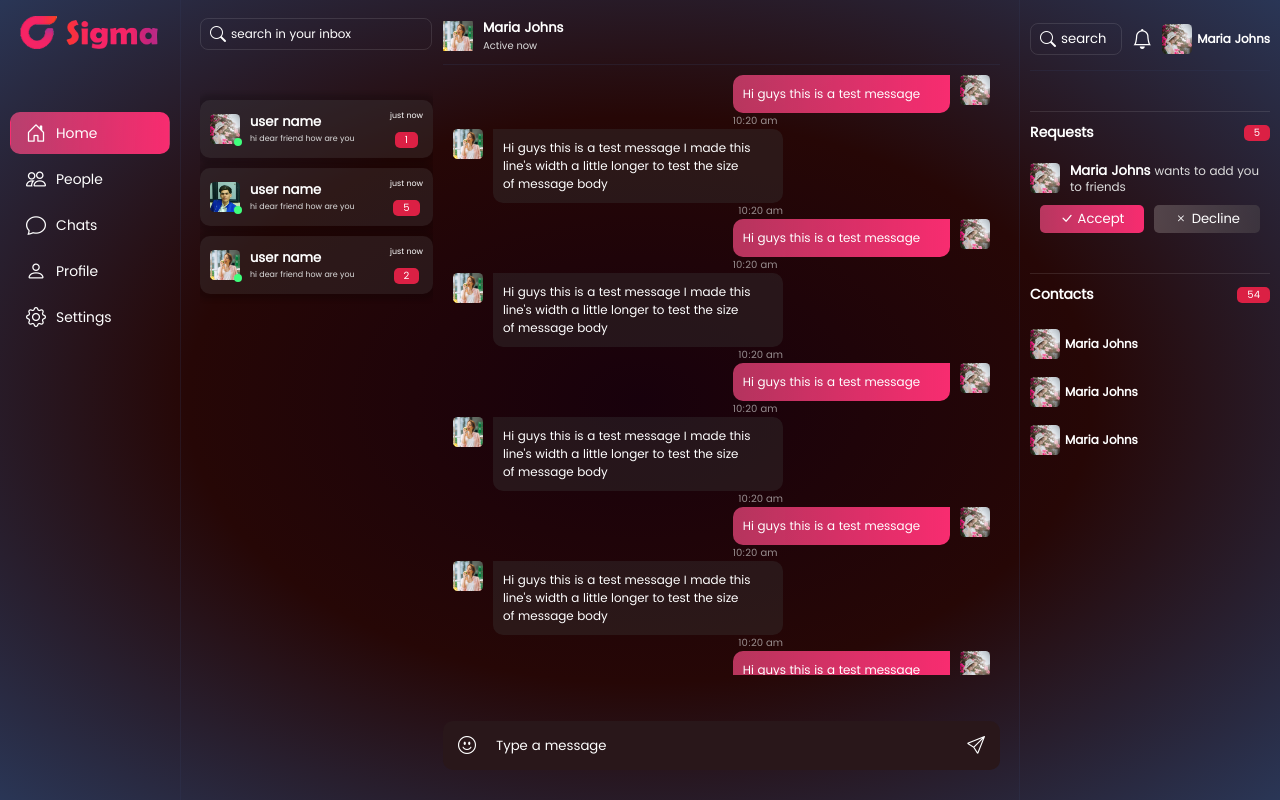
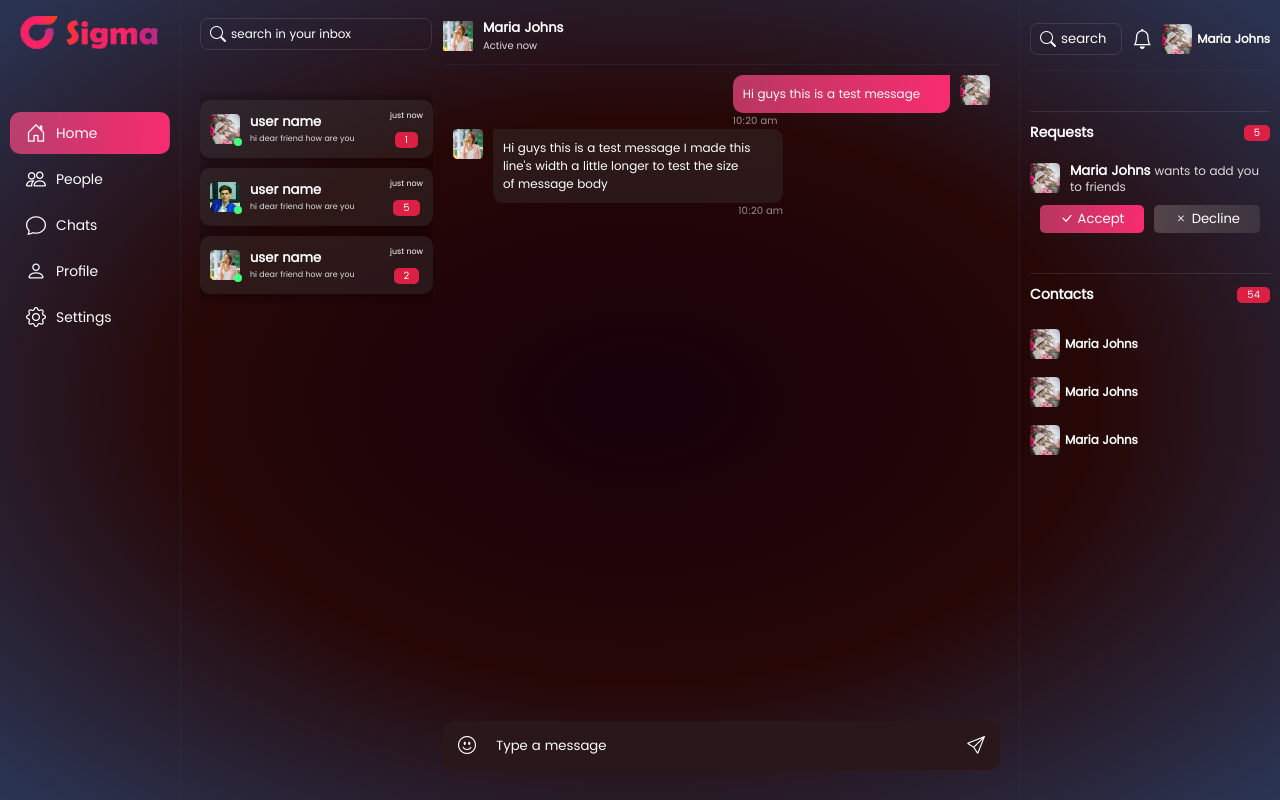
Before and after one commit to Aliherawi7/sigma-ui, a React (Create React App) app: page /chat in a window 1280 px wide. Built offline with nearby package versions, Linux system fonts and the light colour scheme.

Commit message:
unused static elements removed

```diff
--- a/src/pages/Chat/Chat.js
+++ b/src/pages/Chat/Chat.js
@@ -93,62 +93,7 @@ function Chat() {
                                 <span className='message_date'>10:20 am</span>
                             </div>
                         </div>
-                        <div className='send_message display_flex'>
-                            <div className='message_body display_flex flex_direction_column'>
-                                <p className='message_value'>Hi guys this is a test message</p>
-                                <span className='message_date'>10:20 am</span>
-                            </div>
-                            <img src='\images\ProfileImages\user3.jpg' className='profile_avatar_small' />
-                        </div>
-                        <div className='receive_message display_flex'>
-                            <img src='\images\ProfileImages\user2.jpg' className='profile_avatar_small' />
-                            <div className='message_body display_flex flex_direction_column'>
-                                <p className='message_value'>Hi guys this is a test message I made this line's width a little longer to test the size of message body</p>
-                                <span className='message_date'>10:20 am</span>
-                            </div>
-                        </div>
-                        <div className='send_message display_flex'>
-                            <div className='message_body display_flex flex_direction_column'>
-                                <p className='message_value'>Hi guys this is a test message</p>
-                                <span className='message_date'>10:20 am</span>
-                            </div>
-                            <img src='\images\ProfileImages\user3.jpg' className='profile_avatar_small' />
-                        </div>
-                        <div className='receive_message display_flex'>
-                            <img src='\images\ProfileImages\user2.jpg' className='profile_avatar_small' />
-                            <div className='message_body display_flex flex_direction_column'>
-                                <p className='message_value'>Hi guys this is a test message I made this line's width a little longer to test the size of message body</p>
-                                <span className='message_date'>10:20 am</span>
-                            </div>
-                        </div>
-                        <div className='send_message display_flex'>
-                            <div className='message_body display_flex flex_direction_column'>
-                                <p className='message_value'>Hi guys this is a test message</p>
-                                <span className='message_date'>10:20 am</span>
-                            </div>
-                            <img src='\images\ProfileImages\user3.jpg' className='profile_avatar_small' />
-                        </div>
-                        <div className='receive_message display_flex'>
-                            <img src='\images\ProfileImages\user2.jpg' className='profile_avatar_small' />
-                            <div className='message_body display_flex flex_direction_column'>
-                                <p className='message_value'>Hi guys this is a test message I made this line's width a little longer to test the size of message body</p>
-                                <span className='message_date'>10:20 am</span>
-                            </div>
-                        </div>
-                        <div className='send_message display_flex'>
-                            <div className='message_body display_flex flex_direction_column'>
-                                <p className='message_value'>Hi guys this is a test message</p>
-                                <span className='message_date'>10:20 am</span>
-                            </div>
-                            <img src='\images\ProfileImages\user3.jpg' className='profile_avatar_small' />
-                        </div>
-                        <div className='receive_message display_flex'>
-                            <img src='\images\ProfileImages\user2.jpg' className='profile_avatar_small' />
-                            <div className='message_body display_flex flex_direction_column'>
-                                <p className='message_value'>Hi guys this is a test message I made this line's width a little longer to test the size of message body</p>
-                                <span className='message_date'>10:20 am</span>
-                            </div>
-                        </div>
+
                     </div>
                     <div className='input_panel'>
                         <Button icon={Icons.emojis.smile} />
```
